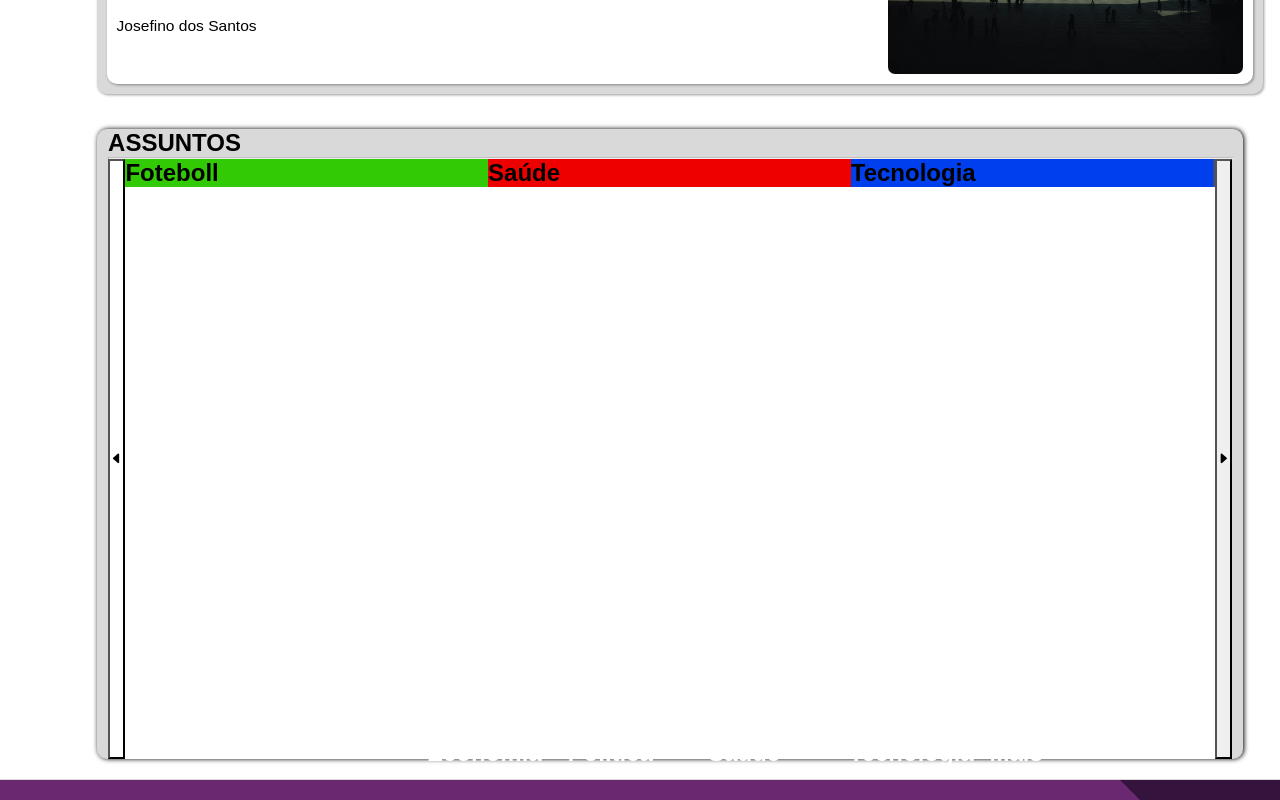
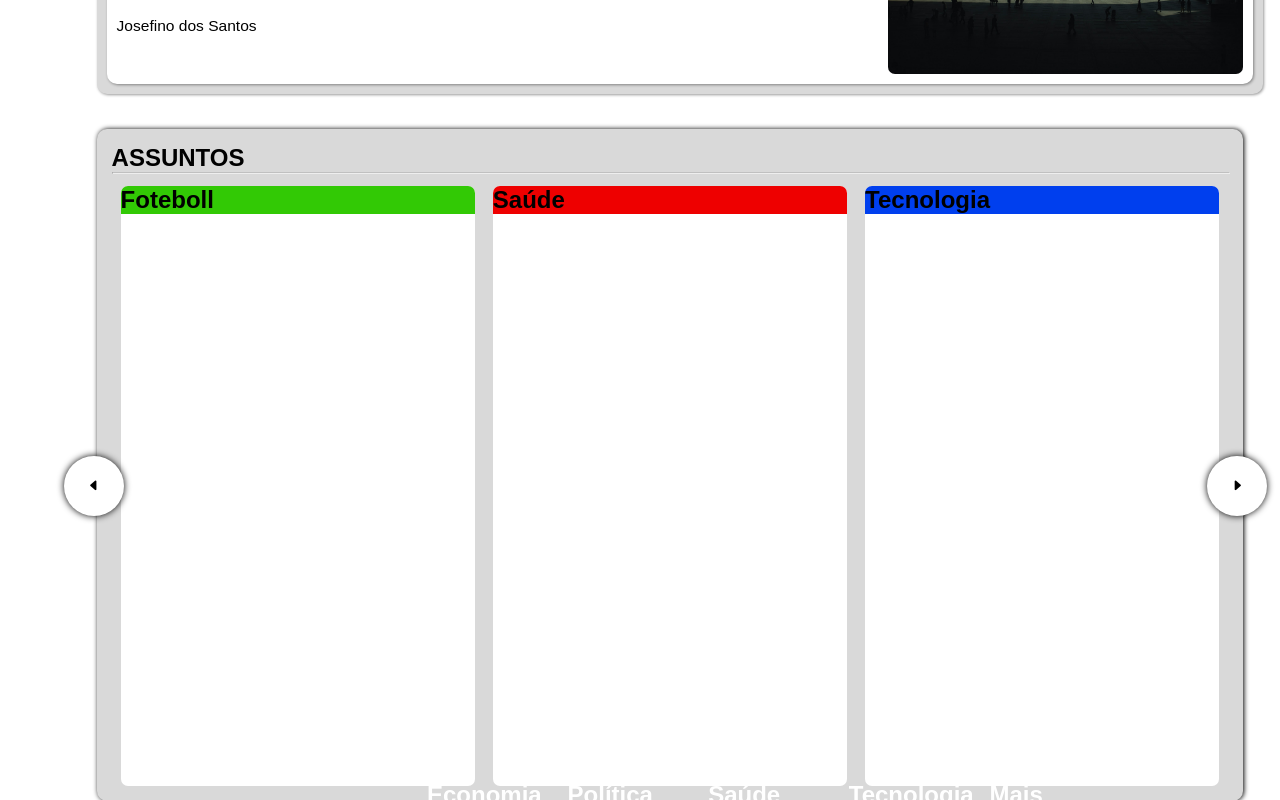
Before and after one commit to aeelmesq/TCC, a React (Create React App) app: page /forYou in a window 1280 px wide. Shown: the part 900-1700 px from the top of the page. Built offline with nearby package versions, Linux system fonts and the light colour scheme; no server answers.

Commit message:
update For you

```diff
--- a/src/components/Main/comunComponents/BlockBox/BlockBox.js
+++ b/src/components/Main/comunComponents/BlockBox/BlockBox.js
@@ -9,7 +9,9 @@ export default function BlockBox({ children }) {
         boxShadow={"1px 0 5px black"}
         mt={"20px"}
         mb={"20px"}
-        gridAutoColumns={"98%"}
+        pt={"15px"}
+        pb={"15px"}
+        gridAutoColumns={"calc(100% - 30px)"}
         justifyContent={"center"}
         borderRadius={"10px"}
         minH={"300px"}
--- /dev/null
+++ b/src/components/Main/comunComponents/SliderBox/ControlButton.js
@@ -0,0 +1,35 @@
+import { Button } from "@chakra-ui/react";
+import useSliderBox from "./useSliderBox";
+import { useEffect } from "react";
+
+export default function ControlButton({ children, r, l, action }) {
+  const { handleSlider } = useSliderBox();
+
+  useEffect(() => {
+    console.log(handleSlider);
+  }, [handleSlider]);
+
+  return (
+    <>
+      <Button
+        w={"60px"}
+        h={"60px"}
+        border={"none"}
+        bgColor={"white"}
+        borderRadius={"100%"}
+        color={"black"}
+        boxShadow={"0 0 7px black"}
+        position={"absolute"}
+        right={r}
+        zIndex={"8"}
+        left={l}
+        cursor={"pointer"}
+        transition={"0.4s"}
+        _hover={{ opacity: "0.9" }}
+        onClick={(e) => handleSlider(e, action)}
+      >
+        {children}
+      </Button>
+    </>
+  );
+}
--- a/src/components/Main/comunComponents/SliderBox/SliderBox.js
+++ b/src/components/Main/comunComponents/SliderBox/SliderBox.js
@@ -1,17 +1,63 @@
-import { Button, Flex } from "@chakra-ui/react";
+import { Flex } from "@chakra-ui/react";
+import ControlButton from "./ControlButton.js";
+import Slider from "./SliderContext.js";
+import { useCallback, useEffect, useRef, useState } from "react";
 
 export default function SliderBox({ children }) {
+  const maxScrollLeft = useRef(null);
+
+  const [sliderPosition, setSliderPosition] = useState();
+
+  const SliderRef = useRef(null);
+
+  useEffect(() => {
+    maxScrollLeft.current =
+      SliderRef.current.scrollWidth - SliderRef.current.clientWidth;
+  }, [SliderRef.current]);
+
+  const handleSlider = useCallback((e, action) => {
+    e.preventDefault();
+    if (action === "prev") {
+      SliderRef.current.scrollLeft -= SliderRef.current.offsetWidth / 3;
+      setSliderPosition(
+        SliderRef.current.scrollLeft - SliderRef.current.offsetWidth / 3
+      );
+    } else if (action === "next") {
+      SliderRef.current.scrollLeft += SliderRef.current.offsetWidth / 3;
+      setSliderPosition(
+        SliderRef.current.scrollLeft + SliderRef.current.offsetWidth / 3
+      );
+    }
+  }, []);
+
   return (
     <>
-      <Flex w={"100%"} overflowY={"scroll"} overflowX={"hidden"} h={"600px"}>
-        <Button size={"40px"} bgColor={"white"}>
-          <i className="bi bi-caret-left-fill"></i>
-        </Button>
-        <Flex w={"100%"}>{children}</Flex>
-        <Button>
-          <i className="bi bi-caret-right-fill"></i>
-        </Button>
-      </Flex>
+      <Slider.Provider value={{ handleSlider, SliderRef, setSliderPosition }}>
+        <Flex
+          w={"100%"}
+          h={"600px"}
+          mt={"12px"}
+          justifyContent={"center"}
+          alignItems={"center"}
+        >
+          <ControlButton l={"5vw"} action={"prev"}>
+            <i className="bi bi-caret-left-fill"></i>
+          </ControlButton>
+          <Flex
+            w={"100%"}
+            position={"relative"}
+            h={"600px"}
+            overflowX={"scroll"}
+            overflowY={"hidden"}
+            ref={SliderRef}
+          >
+            {children}
+          </Flex>
+          <ControlButton r={"1vw"} action={"next"}>
+            <i className="bi bi-caret-right-fill"></i>
+          </ControlButton>
+        </Flex>
+      </Slider.Provider>
     </>
   );
 }
--- a/src/components/Main/comunComponents/SliderBox/SliderCard.js
+++ b/src/components/Main/comunComponents/SliderBox/SliderCard.js
@@ -1,9 +1,16 @@
-import { Box, CardHeader, Heading } from "@chakra-ui/react";
+import { Box, Heading } from "@chakra-ui/react";
 
 export default function SliderCard({ children, title, color }) {
   return (
     <>
-      <Box bgColor={"white"} w={"33.3%"} flex={"none"}>
+      <Box
+        bgColor={"white"}
+        w={"calc(100% / 3 - 18px)"}
+        m={"0 9px"}
+        borderRadius={"7px"}
+        overflow={"hidden"}
+        flex={"none"}
+      >
         <Box bgColor={color}>
           <Heading>{title}</Heading>
         </Box>
--- /dev/null
+++ b/src/components/Main/comunComponents/SliderBox/SliderContext.js
@@ -0,0 +1,5 @@
+import { createContext } from "react";
+
+const Slider = createContext(null);
+
+export default Slider;
--- /dev/null
+++ b/src/components/Main/comunComponents/SliderBox/useSliderBox.js
@@ -0,0 +1,12 @@
+import { useContext } from "react";
+import Slider from "./SliderContext";
+
+export default function useSliderBox() {
+  const context = useContext(Slider);
+
+  if (context == undefined) {
+    throw new Error("outside context");
+  }
+
+  return context;
+}
```
